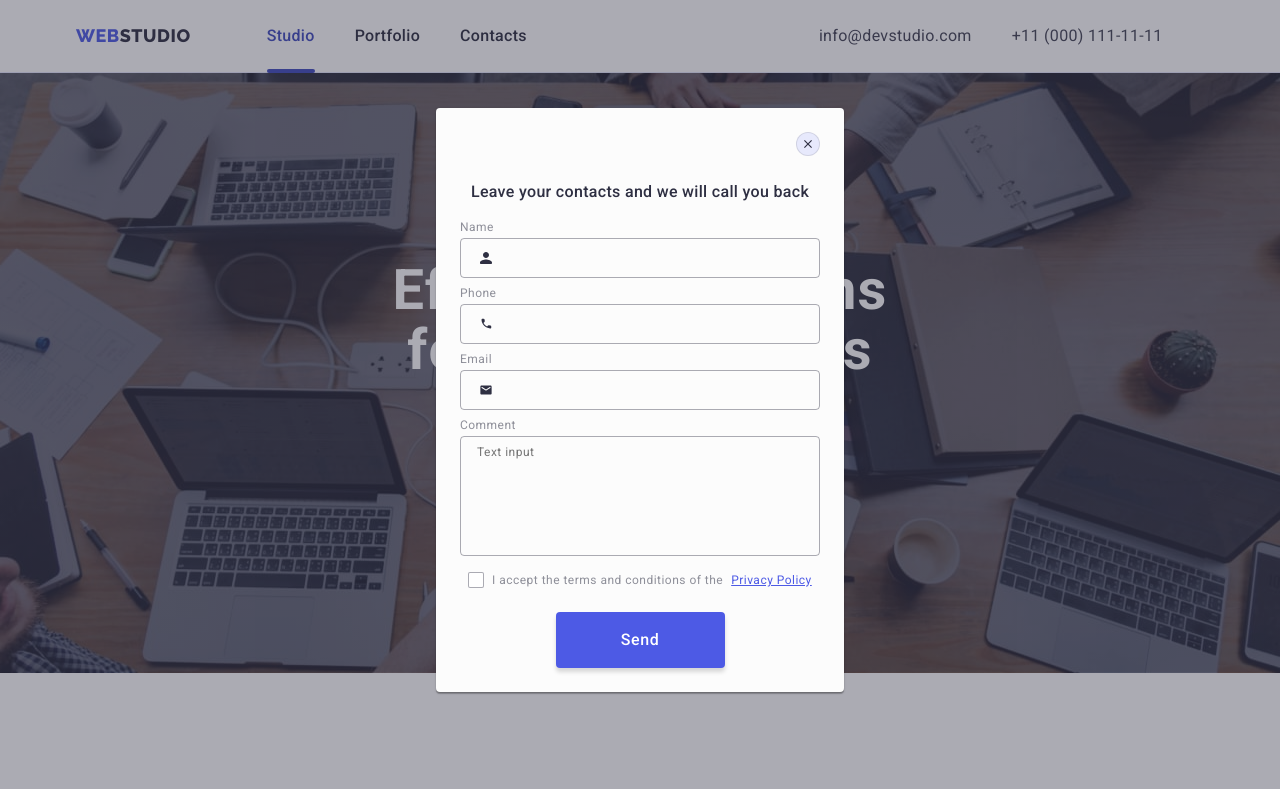
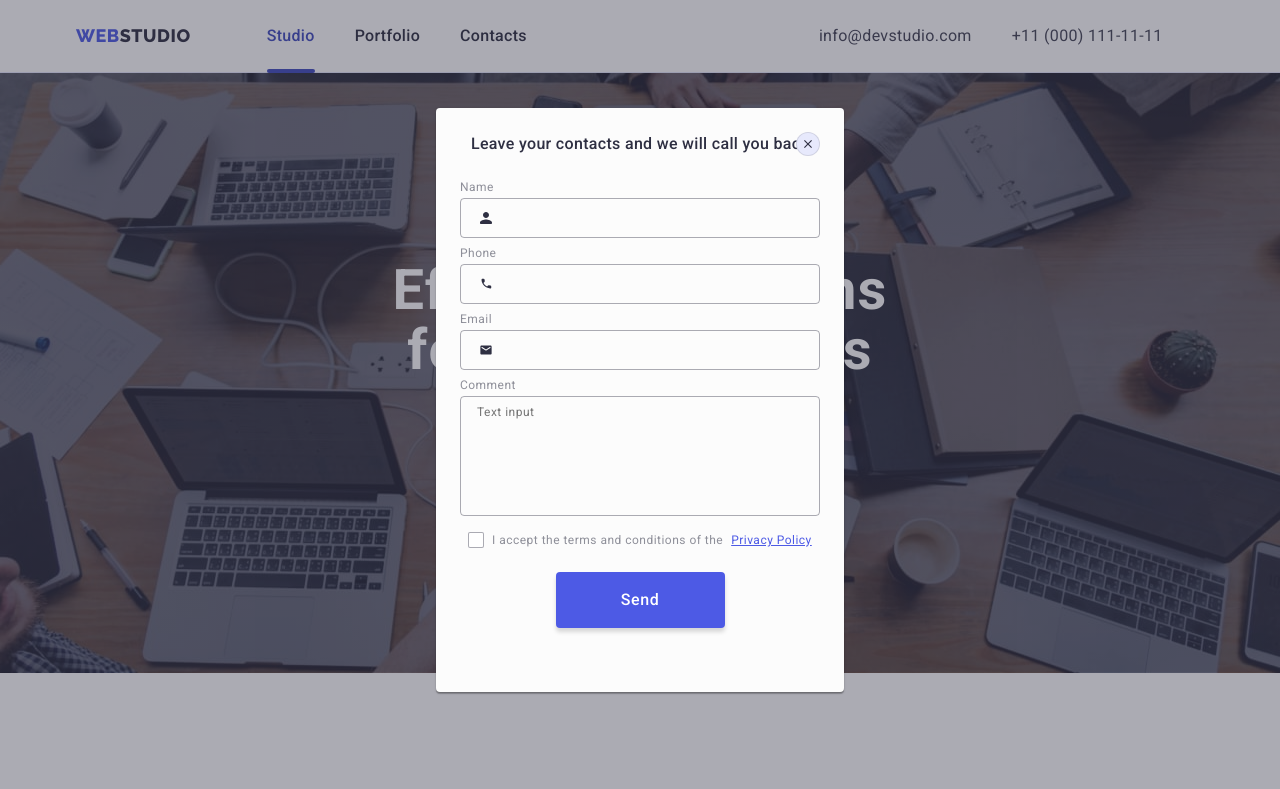
Before and after one commit to Estera-Mieszczak/goit-markup-hw-06, a plain HTML site: page index.html in a window 1280 px wide. Both pictures are taken after a click on the button "Order Service". Shown: the top 789 px of the page. Drawn offline with nearby package versions, Linux system fonts and the light colour scheme.

Commit message:
Update styles.css

```diff
--- a/css/styles.css
+++ b/css/styles.css
@@ -577,6 +577,7 @@ ul {
 .modal-body {
   position: absolute;
   background-color: var(--Modal-background);
+  padding: 72px 24px 24px;
   top: 50%;
   left: 50%;
   transform: translate(-50%, -50%) scale(1);
@@ -630,7 +631,7 @@ ul {
   font-weight: 500;
   line-height: 24px;
   font-size: 16px;
-  margin-top: 48px;
+  margin-bottom: 16px;
   text-align: center;
   color: var(--Dark);
 }
--- a/index.html
+++ b/index.html
@@ -543,6 +543,9 @@
     </footer>
     <div class="modal-window is-hidden" data-modal>
       <div class="modal-body">
+        <p class="modal-window-form-title">
+          Leave your contacts and we will call you back
+        </p>
         <button class="modal-close" data-modal-close type="button">
           <svg
             class="close-icon"
@@ -554,9 +557,6 @@
           </svg>
         </button>
         <form name="contact-form">
-          <p class="modal-window-form-title">
-            Leave your contacts and we will call you back
-          </p>
           <div class="contact-form-fields-list">
             <label class="contact-form-fields-title" for="name">Name</label>
             <div class="contact-form-fields-icon">
```
